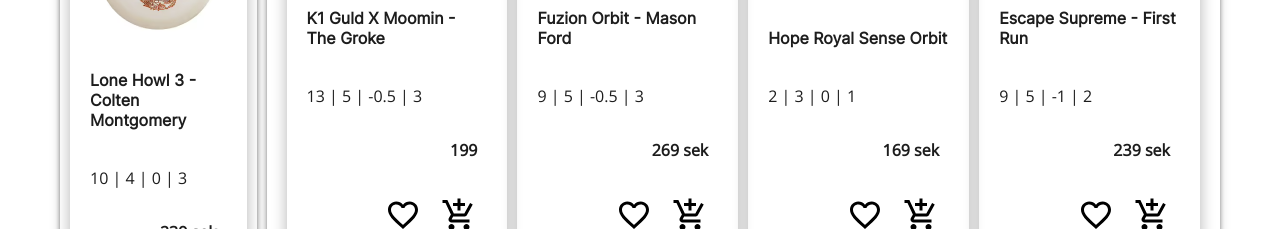
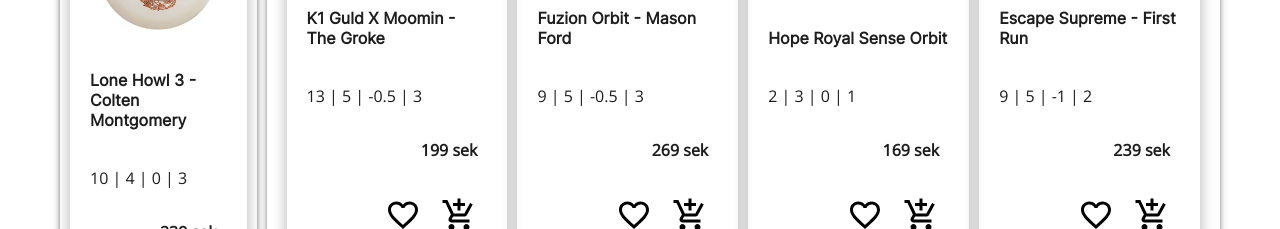
Before and after one commit to CodingQuercus/lab4, a React (Create React App) app: page / in a window 1280 px wide. Shown: the part 1920-2149 px from the top of the page. Built offline with nearby package versions, Linux system fonts and the light colour scheme.

Commit message:
added data folder, product card renders via map

```diff
--- a/package.json
+++ b/package.json
@@ -8,6 +8,7 @@
     "@testing-library/user-event": "^13.5.0",
     "react": "^18.2.0",
     "react-dom": "^18.2.0",
+    "react-google-recaptcha": "^2.1.0",
     "react-router-dom": "^6.9.0",
     "react-scripts": "5.0.1",
     "web-vitals": "^2.1.4"
--- a/src/App.css
+++ b/src/App.css
@@ -651,13 +651,10 @@
 
 
 /*FORM STYLES*/
-.form-checkout input,
-.form-contact input {
-   width: 80%;
-   padding: 10px;
-   border: 0;
-   transition: all .5s;
-   border-bottom: 2px solid #1d1d1d;
+
+.form-checkout input:hover,
+.form-contact input:hover {
+   border-bottom: 2px solid #EF9308;
 }
 
 .form-checkout input:focus,
@@ -673,6 +670,83 @@
    color: #1d1d1d;
 }
 
+.form-contact input {
+   width: 80%;
+   padding: 10px;
+   border: 0;
+   transition: all .5s;
+   border-bottom: 2px solid #1d1d1d;
+}
+
+
+.form-contact label>span {
+   float: left;
+   width: 80%;
+   padding-right: 10px;
+   padding-bottom: 10px;
+}
+
+.form-contact input[type="text"],
+.form-contact input[type="tel"],
+.form-contact input[type="email"],
+.form-contact select {
+   width: 80%;
+   height: 30px;
+   padding: 5px 10px;
+   margin-bottom: 15px;
+}
+.form-contact select {
+   width: 80%;
+   height: 30px;
+   padding: 5px 10px;
+   border-radius: 10px;
+}
+
+.form-checkout label>span {
+   float: left;
+   width: 80%;
+   padding-right: 10px;
+   padding-bottom: 10px;
+}
+
+.form-checkout input {
+   width: 80%;
+   padding: 10px;
+   border: 0;
+   transition: all .5s;
+   border-bottom: 2px solid #1d1d1d;
+}
+
+.form-checkout input[type="text"],
+.form-checkout input[type="tel"],
+.form-checkout input[type="email"],
+.form-checkout select {
+   width: 80%;
+   height: 30px;
+   padding: 5px 10px;
+   margin-bottom: 15px;
+}
+
+.form-checkout select {
+   width: 80%;
+   height: 30px;
+   padding: 5px 10px;
+   border-radius: 10px;
+}
+
+.form-checkout select:hover,
+.form-contact select:hover {
+   border: 1px #EF9308 solid;
+}
+
+.form-checkout select::after {
+   border: 1px #EF9308 solid;
+}
+
+.order>div {
+   padding: 15px 0;
+}
+
 .order {
    display: grid;
 }
@@ -680,41 +754,6 @@
 .required {
    color: red;
 }
-
-.form-checkout label>span,
-.form-contact label>span {
-   float: left;
-   width: 100%;
-   padding-right: 10px;
-   padding-bottom: 10px;
-}
-
-.form-checkout input[type="text"],
-.form-checkout input[type="tel"],
-.form-checkout input[type="email"],
-.form-checkout select,
-.form-contact input[type="text"],
-.form-contact input[type="tel"],
-.form-contact input[type="email"],
-.form-checkout select {
-   width: 80%;
-   height: 30px;
-   padding: 5px 10px;
-   margin-bottom: 15px;
-}
-
-.form-checkout select,
-.form-contact select {
-   width: 80%;
-   height: 30px;
-   padding: 5px 10px;
-   border-radius: 10px;
-}
-
-.order>div {
-   padding: 15px 0;
-}
-
 /*TABLE STYLES*/
 table {
    width: 50%;
--- a/src/components/Carousel.js
+++ b/src/components/Carousel.js
@@ -2,24 +2,11 @@
 
 import { useState } from "react";
 
+import images from "../data/Images"
+
 function Carousel() {
 
     const[index, setIndex] = useState(0);
-
-    const images = [
-        {
-            img: "./Bilder/discmania.png",
-            alt: "Discmania nyheter"
-        },
-        {
-            img: "./Bilder/bags.png",
-            alt: "Latitude64 väskor"
-        },
-        {
-            img: "./Bilder/paradigm.png",
-            alt: "Discmania Paradigm"
-        }
-    ]
 
     function prevImg() {
         var newIndex = index;
--- /dev/null
+++ b/src/data/Images.js
@@ -0,0 +1,16 @@
+const images = [
+    {
+        img: "./Bilder/discmania.png",
+        alt: "Discmania nyheter"
+    },
+    {
+        img: "./Bilder/bags.png",
+        alt: "Latitude64 väskor"
+    },
+    {
+        img: "./Bilder/paradigm.png",
+        alt: "Discmania Paradigm"
+    }
+]
+
+export default images;
--- /dev/null
+++ b/src/data/ProductsData.js
@@ -0,0 +1,112 @@
+const ProductsData = [
+    {
+        id: 1,
+        img: 'Bilder/zen1.png',
+        link: '/productzen',
+        alt: 'Discmania Zen 2 - Nate Perkins',
+        title: 'Zen 2 - Nate Perkins',
+        stats: '8 | 6 | -2 | 1',
+        price: '239 sek'
+    },
+    {
+        id: 2,
+        img: "Bilder/mermaid.png",
+        alt: "Discmania Mermaid Active Line",
+        link: "/productmermaid",
+        title: "Mermaid Active Line",
+        stats: "7 | 4 | -1 | 2",
+        price: "99 sek"
+    },
+    {
+        id: 3,
+        img: "Bilder/lonehowl.png",
+        alt: "Discmania Lone Howl 3 - Colten Montgomery",
+        link:"/productlonehowl",
+        title: "Lone Howl 3 - Colten Montgomery",
+        stats: "10 | 4 | 0 | 3",
+        price: "239 sek"
+    },
+    {
+        id: 4,
+        img: "Bilder/moominsniff.png",
+        alt: "K1 Soft Kaxe X Moomin - Sniff",
+        link: "/testproduct",
+        title: "K1 Soft Kaxe X Moomin - Sniff",
+        stats: "6 | 4 | 0 | 3",
+        price: "199 sek",
+    },
+    {
+        id: 5,
+        img: "Bilder/moomintroll.png",
+        alt: "K3 Reko X Moomin - Moomintroll",
+        link: "/product",
+        title: "K3 Reko X Moomin - Moomintroll",
+        stats: "3 | 3 | 0 | 2",
+        price: "149 sek",
+    },
+    {
+        id: 6,
+        img: "Bilder/moomin.png",
+        alt: "K3 Berg X Moomin - Moomin",
+        link: "/product",
+        title: "K3 Berg X Moomin - Moomin",
+        stats: "1 | 1 | 0 | 2",
+        price: "149 sek",
+    },
+    {
+        id: 7,
+        img: "Bilder/moominmamma.png",
+        alt: "K1 Lots X Moomin - Moominmamma",
+        link: "/product",
+        title: "K1 Lots X Moomin - Moominmamma",
+        stats: "9 | 5 | -1 | 2",
+        price: "199 sek",
+    },
+    {
+        id: 8,
+        img: "Bilder/moominsnufkin.png",
+        alt: "K1 Soft Berg X Moomin - Snufkin",
+        link: "/product",
+        title: "K1 Soft Berg X Moomin - Snufkin",
+        stats: "1 | 1 | 0 | 2",
+        price: "199 sek",
+    },
+    {
+        id: 9,
+        img: "Bilder/moomingroke.png",
+        alt: "K1 Guld (HalvGlow) X Moomin - The Groke",
+        link: "/product",
+        title: "K1 Guld X Moomin - The Groke",
+        stats: "13 | 5 | -0.5 | 3",
+        price: "199 sek",
+    },
+    {
+        id: 10,
+        img: "Bilder/orbit.png",
+        alt: "GETAWAY Fuzion Orbit - Mason Ford",
+        link: "/product",
+        title: "Fuzion Orbit - Mason Ford",
+        stats: "9 | 5 | -0.5 | 3",
+        price: "269 sek",
+    },
+    {
+        id: 11,
+        img: "Bilder/hope.png",
+        alt: "Hope Royal Sense Orbit",
+        link: "/product",
+        title: "Hope Royal Sense Orbit",
+        stats: "2 | 3 | 0 | 1",
+        price: "169 sek",
+    },
+    {
+        id: 12,
+        img: "Bilder/escape.png",
+        alt: "Escape Supreme - First Run",
+        link: "/product",
+        title: "Escape Supreme - First Run",
+        stats: "9 | 5 | -1 | 2",
+        price: "239 sek",
+    }
+]
+
+export default ProductsData;
--- a/src/pages/Home.js
+++ b/src/pages/Home.js
@@ -2,6 +2,8 @@
 
 import ProductCard from "../components/ProductCard";
 import Carousel from "../components/Carousel";
+
+import ProductsData from "../data/ProductsData";
 
 export default function Home() {
     return (
@@ -11,102 +13,17 @@
                 <Carousel />
                 <h3>Senaste produkterna</h3>
                 <div className="content">
-                    <ProductCard
-                        img="Bilder/zen1.png"
-                        alt="Discmania Zen 2 - Nate Perkins"
-                        link="/productzen"
-                        title="Zen 2 - Nate Perkins"
-                        stats="8 | 6 | -2 | 1"
-                        price="239 sek"
-                    />
-                    <ProductCard
-                        img="Bilder/mermaid.png"
-                        alt="Discmania Mermaid Active Line"
-                        link="/productmermaid"
-                        title="Mermaid Active Line"
-                        stats="7 | 4 | -1 | 2"
-                        price="99 sek"
-                    />
-                    <ProductCard
-                        img="Bilder/lonehowl.png"
-                        alt="Discmania Lone Howl 3 - Colten Montgomery"
-                        link="/productlonehowl"
-                        title="Lone Howl 3 - Colten Montgomery"
-                        stats="10 | 4 | 0 | 3"
-                        price="239 sek"
-                    />
-                    <ProductCard
-                        img="Bilder/moominsniff.png"
-                        alt="K1 Soft Kaxe X Moomin - Sniff"
-                        link="/testproduct"
-                        title="K1 Soft Kaxe X Moomin - Sniff"
-                        stats="6 | 4 | 0 | 3"
-                        price="199 sek"
-                    />
-                    <ProductCard
-                        img="Bilder/moomintroll.png"
-                        alt="K3 Reko X Moomin - Moomintroll"
-                        link="/product"
-                        title="K3 Reko X Moomin - Moomintroll"
-                        stats="3 | 3 | 0 | 2"
-                        price="149 sek"
-                    />
-                    <ProductCard
-                        img="Bilder/moomin.png"
-                        alt="K3 Berg X Moomin - Moomin"
-                        link="/product"
-                        title="K3 Berg X Moomin - Moomin"
-                        stats="1 | 1 | 0 | 2"
-                        price="149 sek"
-                    />
-                    <ProductCard
-                        img="Bilder/moominmamma.png"
-                        alt="K1 Lots X Moomin - Moominmamma"
-                        link="/product"
-                        title="K1 Lots X Moomin - Moominmamma"
-                        stats="9 | 5 | -1 | 2"
-                        price="199 sek"
-                    />
-                    <ProductCard
-                        img="Bilder/moominsnufkin.png"
-                        alt="K1 Soft Berg X Moomin - Snufkin"
-                        link="/product"
-                        title="K1 Soft Berg X Moomin - Snufkin"
-                        stats="1 | 1 | 0 | 2"
-                        price="199 sek"
-                    />
-                    <ProductCard
-                        img="Bilder/moomingroke.png"
-                        alt="K1 Guld (HalvGlow) X Moomin - The Groke"
-                        link="/product"
-                        title="K1 Guld X Moomin - The Groke"
-                        stats="13 | 5 | -0.5 | 3"
-                        price="199"
-                    />
-                    <ProductCard
-                        img="Bilder/orbit.png"
-                        alt="GETAWAY Fuzion Orbit - Mason Ford"
-                        link="/product"
-                        title="Fuzion Orbit - Mason Ford"
-                        stats="9 | 5 | -0.5 | 3"
-                        price="269 sek"
-                    />
-                    <ProductCard
-                        img="Bilder/hope.png"
-                        alt="Hope Royal Sense Orbit"
-                        link="/product"
-                        title="Hope Royal Sense Orbit"
-                        stats="2 | 3 | 0 | 1"
-                        price="169 sek"
-                    />
-                    <ProductCard
-                        img="Bilder/escape.png"
-                        alt="Escape Supreme - First Run"
-                        link="/product"
-                        title="Escape Supreme - First Run"
-                        stats="9 | 5 | -1 | 2"
-                        price="239 sek"
-                    />
+                    {ProductsData.map((product) =>
+                        <ProductCard
+                            key={product.id}
+                            img={product.img}
+                            alt={product.alt}
+                            link={product.link}
+                            title={product.title}
+                            stats={product.stats}
+                            price={product.price}
+                        />
+                    )}
                 </div>
             </div>
         </main>
```
Also changed, not shown: public/BilderSmaller/person_FILL0_wght400_GRAD0_opsz40.svg (added), 1 other file (tests, documents, lock files or other folders).
